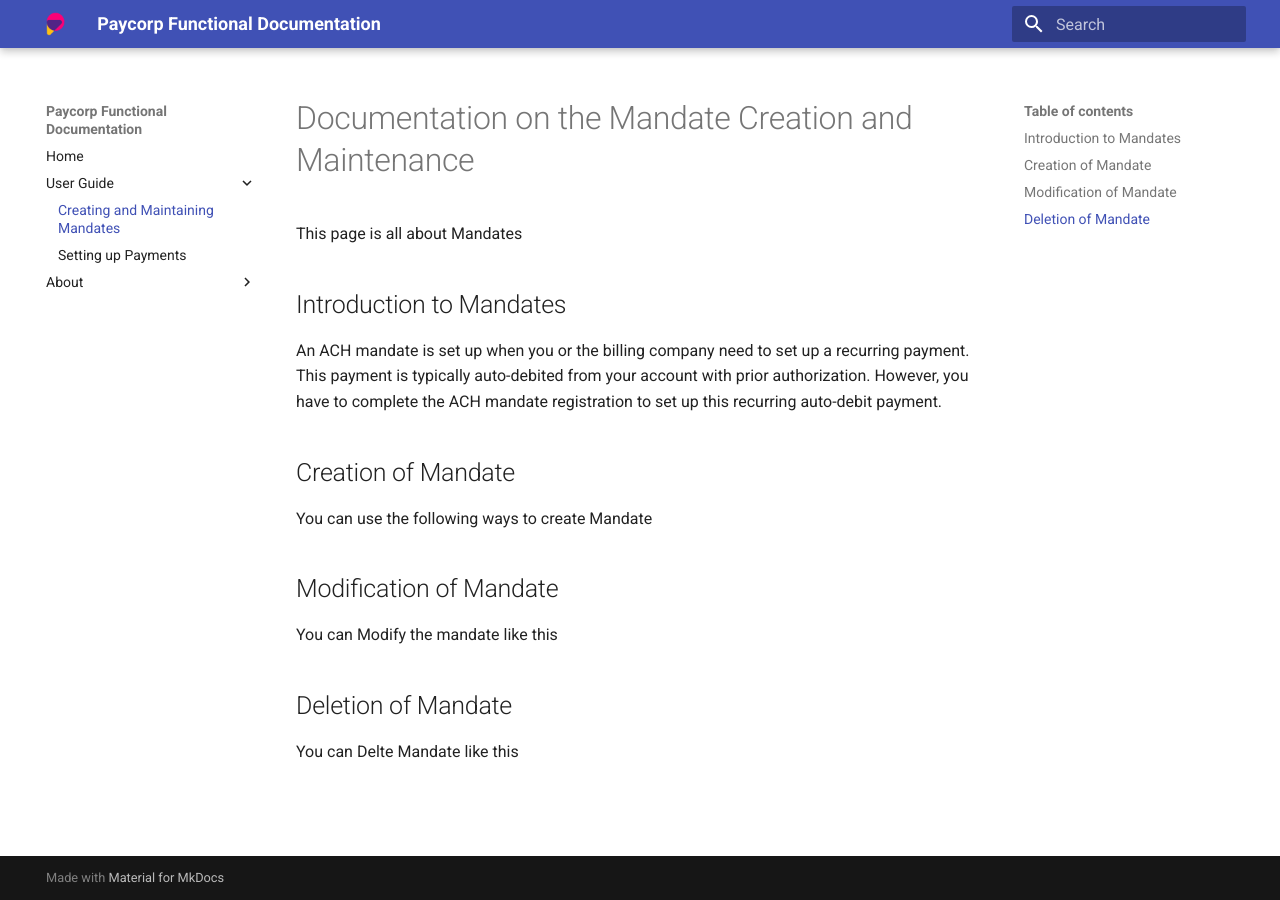
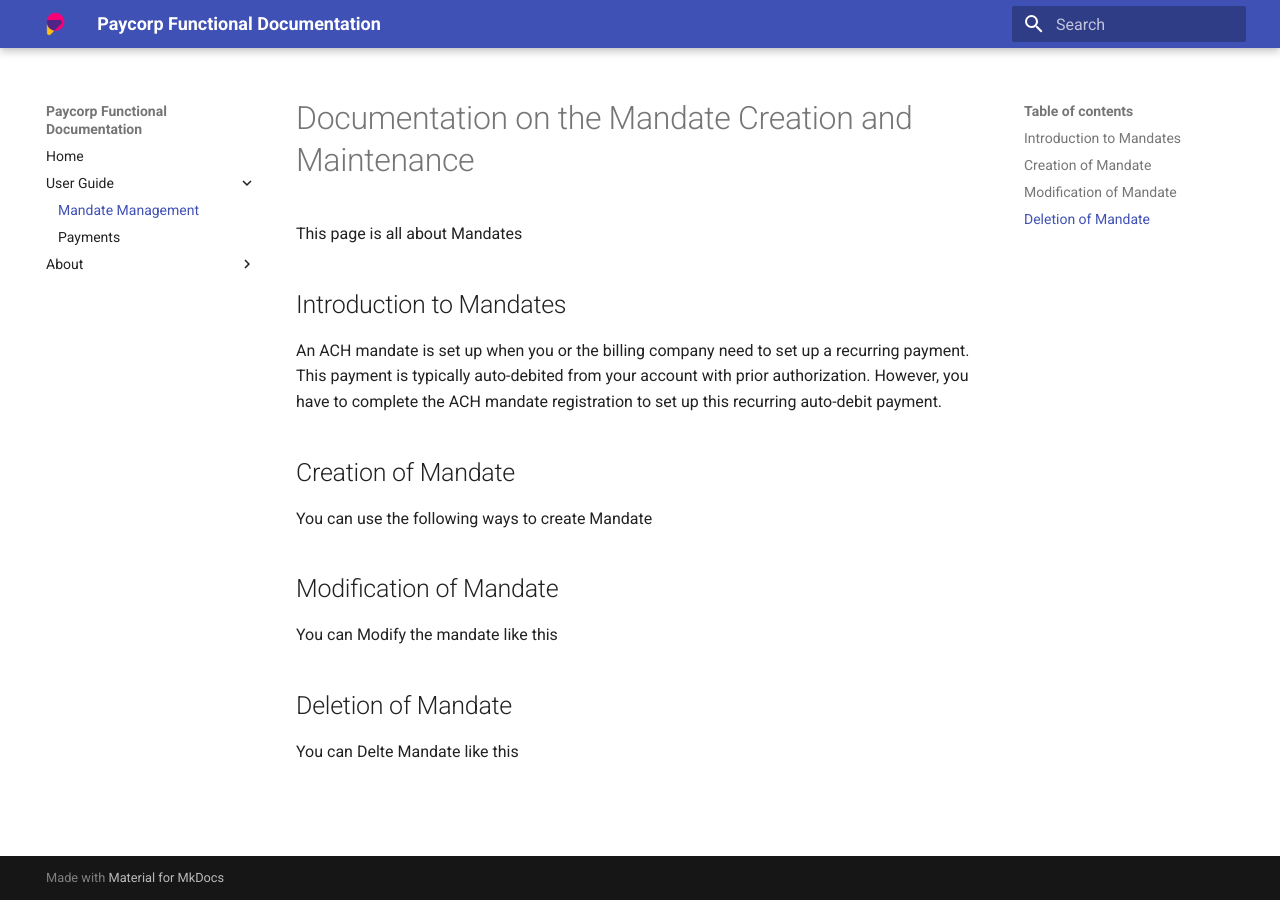
Before and after one commit to prashantevolvus/prashantevolvus.github.io, an MkDocs documentation site: the page built from docs/mandate.md, in a window 1280 px wide. Built offline with MkDocs 1.6.1 and Material for MkDocs 9.7.7, drawn with Linux system fonts in a browser that asks for light colours.

Commit message:
menu trimming

```diff
--- a/mkdocs.yml
+++ b/mkdocs.yml
@@ -6,8 +6,8 @@ theme:
 nav:
     - Home: 'index.md'
     - 'User Guide':
-        - 'Creating and Maintaining Mandates': 'mandate.md'
-        - 'Setting up Payments': 'payments.md'
+        - 'Mandate Management': 'mandate.md'
+        - 'Payments': 'payments.md'
     - About:
         - 'License': 'license.md'
         - 'Release Notes': 'release-notes.md'
```
